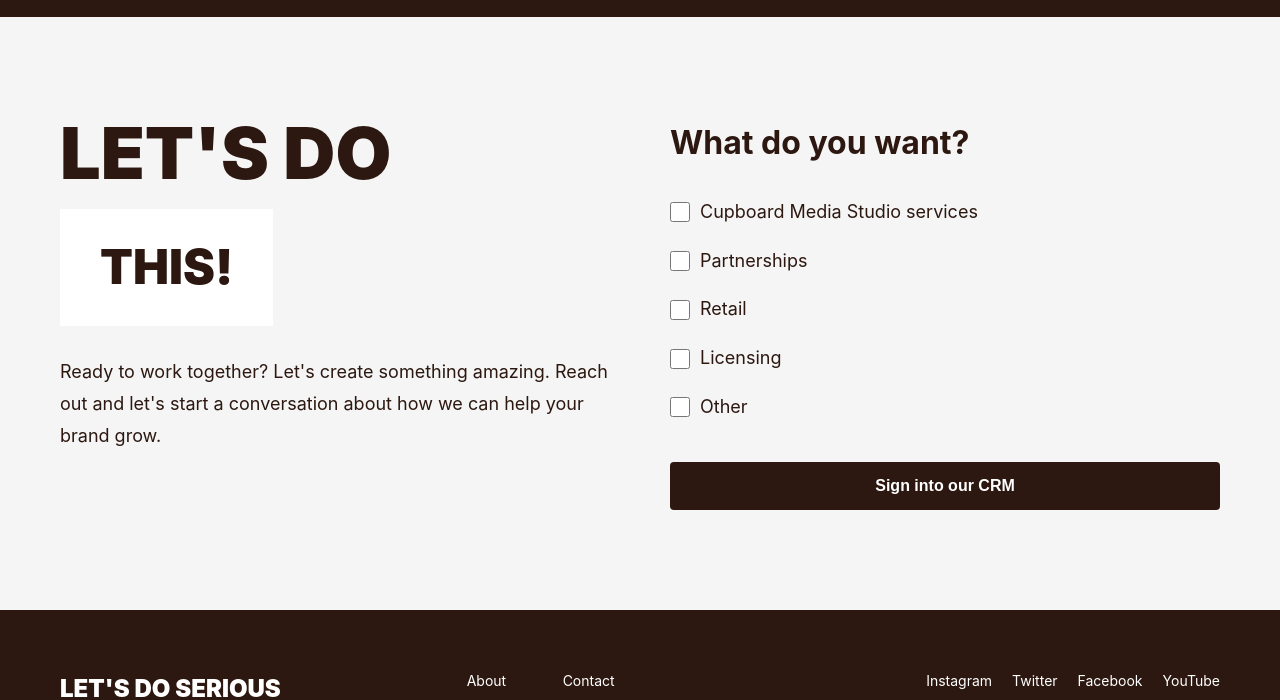
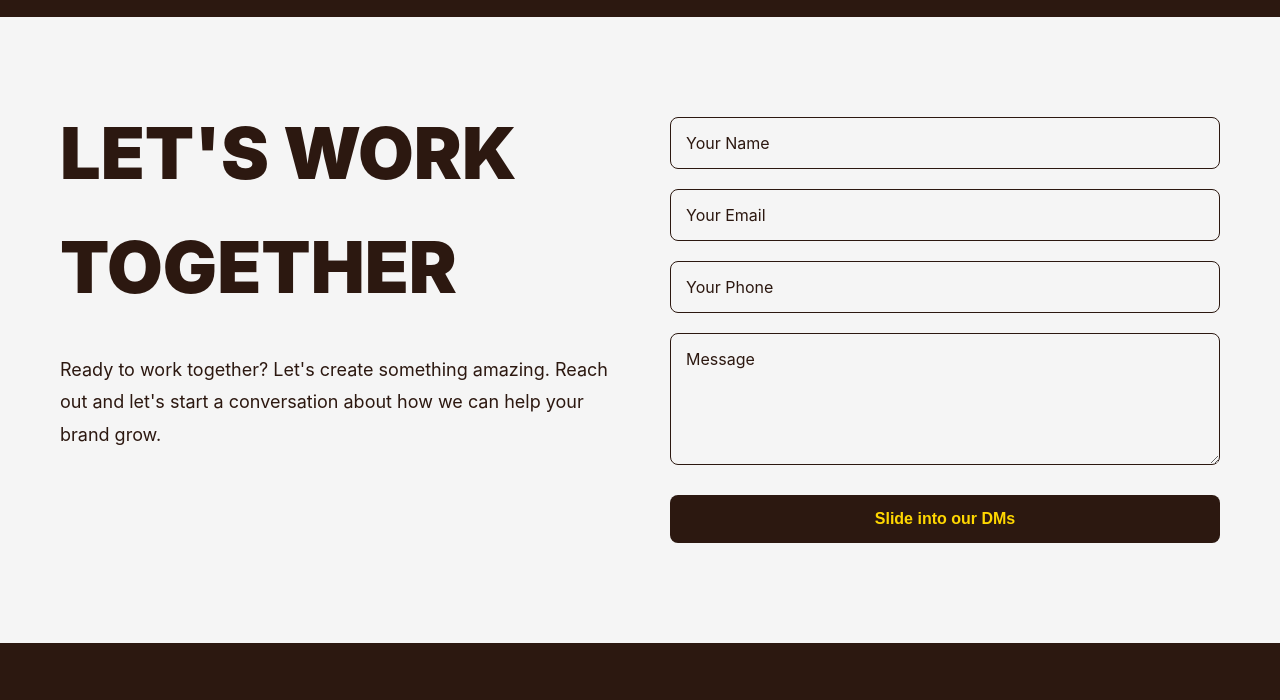
Before and after one commit to AmarsChandra/cupboardmedia, a plain HTML site: page index.html in a window 1280 px wide. Shown: the part 3130-3830 px from the top of the page. Drawn offline with Linux system fonts and the light colour scheme.

Commit message:
Fix form design

```diff
--- a/index.html
+++ b/index.html
@@ -246,35 +246,20 @@
             <div class="contact-content">
                 <div class="contact-left">
                     <h2 class="section-title-large">
-                        <span class="large-text-dark">LET'S DO</span>
-                        <span class="accent-box-white">THIS!</span>
+                        <span class="large-text-dark">LET'S WORK</span>
+                        <span class="accent-box-white">TOGETHER</span>
                     </h2>
                     <p>Ready to work together? Let's create something amazing. Reach out and let's start a conversation about how we can help your brand grow.</p>
                 </div>
                 <div class="contact-right">
-                    <h3 class="contact-question">What do you want?</h3>
                     <form class="contact-form">
-                        <label class="checkbox-label">
-                            <input type="checkbox" name="interest" value="studio">
-                            <span>Cupboard Media Studio services</span>
-                        </label>
-                        <label class="checkbox-label">
-                            <input type="checkbox" name="interest" value="partnerships">
-                            <span>Partnerships</span>
-                        </label>
-                        <label class="checkbox-label">
-                            <input type="checkbox" name="interest" value="retail">
-                            <span>Retail</span>
-                        </label>
-                        <label class="checkbox-label">
-                            <input type="checkbox" name="interest" value="licensing">
-                            <span>Licensing</span>
-                        </label>
-                        <label class="checkbox-label">
-                            <input type="checkbox" name="interest" value="other">
-                            <span>Other</span>
-                        </label>
-                        <button type="submit" class="btn-crm">Sign into our CRM</button>
+                        <input type="text" name="name" placeholder="Your Name" class="form-input" required>
+                        <input type="email" name="email" placeholder="Your Email" class="form-input" required>
+                        <input type="tel" name="phone" placeholder="Your Phone" class="form-input" required>
+                        <textarea name="message" placeholder="Message" class="form-textarea" rows="5" required></textarea>
+                        <button type="submit" class="btn-submit">
+                            <span>Slide into our DMs</span>
+                        </button>
                     </form>
                 </div>
             </div>
@@ -295,22 +280,18 @@
                             <a href="#about">About</a>
                             <a href="#brands">Brands</a>
                             <a href="#partners">Partners</a>
+                            <a href="#contact">Contact</a>
                         </div>
                         <div class="footer-nav-column">
-                            <a href="#contact">Contact</a>
-                            <a href="#careers">Careers</a>
-                            <a href="#press">Press</a>
+                            <a href="https://instagram.com/cupboard" target="_blank" rel="noopener noreferrer">Instagram</a>
                         </div>
                     </nav>
                 </div>
                 <div class="footer-right">
-                    <div class="social-icons">
-                        <a href="#" class="social-icon">Instagram</a>
-                        <a href="#" class="social-icon">Twitter</a>
-                        <a href="#" class="social-icon">Facebook</a>
-                        <a href="#" class="social-icon">YouTube</a>
+                    <div class="footer-logo-group">
+                        <a href="#" class="footer-logo" onclick="window.scrollTo({top: 0, behavior: 'smooth'}); return false;">Cupboard Media</a>
+                        <p class="footer-copyright">© 2026 Cupboard Media</p>
                     </div>
-                    <a href="#" class="footer-logo" onclick="window.scrollTo({top: 0, behavior: 'smooth'}); return false;">Cupboard Media</a>
                 </div>
             </div>
         </div>
--- a/styles.css
+++ b/styles.css
@@ -276,10 +276,8 @@ html {
 }
 
 .accent-box-white {
-    background-color: #fff;
     color: #2c1810;
-    padding: 20px 40px;
-    font-size: 48px;
+    font-size: 72px;
     font-weight: 900;
     display: inline-block;
     width: fit-content;
@@ -634,35 +632,51 @@ html {
     gap: 20px;
 }
 
-.checkbox-label {
-    display: flex;
-    align-items: center;
-    gap: 10px;
-    font-size: 18px;
+.form-input,
+.form-textarea {
+    width: 100%;
+    padding: 15px;
+    font-size: 16px;
+    font-family: inherit;
     color: #2c1810;
-    cursor: pointer;
+    background-color: #f5f5f5;
+    border: 1px solid #2c1810;
+    border-radius: 8px;
+    outline: none;
+    transition: border-color 0.3s;
 }
 
-.checkbox-label input[type="checkbox"] {
-    width: 20px;
-    height: 20px;
-    cursor: pointer;
+.form-input:focus,
+.form-textarea:focus {
+    border-color: #8B4513;
 }
 
-.btn-crm {
+.form-input::placeholder,
+.form-textarea::placeholder {
+    color: #2c1810;
+    opacity: 1;
+}
+
+.form-textarea {
+    resize: vertical;
+    min-height: 120px;
+    font-family: inherit;
+}
+
+.btn-submit {
     background-color: #2c1810;
-    color: #fff;
+    color: #FFD700;
     padding: 15px 30px;
     border: none;
-    border-radius: 4px;
+    border-radius: 8px;
     font-size: 16px;
     font-weight: 600;
     cursor: pointer;
-    margin-top: 20px;
+    margin-top: 10px;
     transition: background-color 0.3s;
 }
 
-.btn-crm:hover {
+.btn-submit:hover {
     background-color: #3d2818;
 }
 
@@ -689,6 +703,12 @@ html {
 .footer-email {
     font-size: 18px;
     color: #8B4513;
+}
+
+.footer-copyright {
+    font-size: 14px;
+    color: #fff;
+    margin: 0;
 }
 
 .footer-nav {
@@ -736,6 +756,13 @@ html {
     opacity: 0.8;
 }
 
+.footer-logo-group {
+    display: flex;
+    flex-direction: column;
+    align-items: flex-end;
+    gap: 5px;
+}
+
 .footer-logo {
     font-size: 24px;
     font-weight: bold;
@@ -777,10 +804,13 @@ html {
         font-size: 48px;
     }
 
-    .accent-box,
+    .accent-box {
+        font-size: 48px;
+        padding: 15px 30px;
+    }
+
     .accent-box-white {
-        font-size: 32px;
-        padding: 15px 30px;
+        font-size: 48px;
     }
 }
 
```
